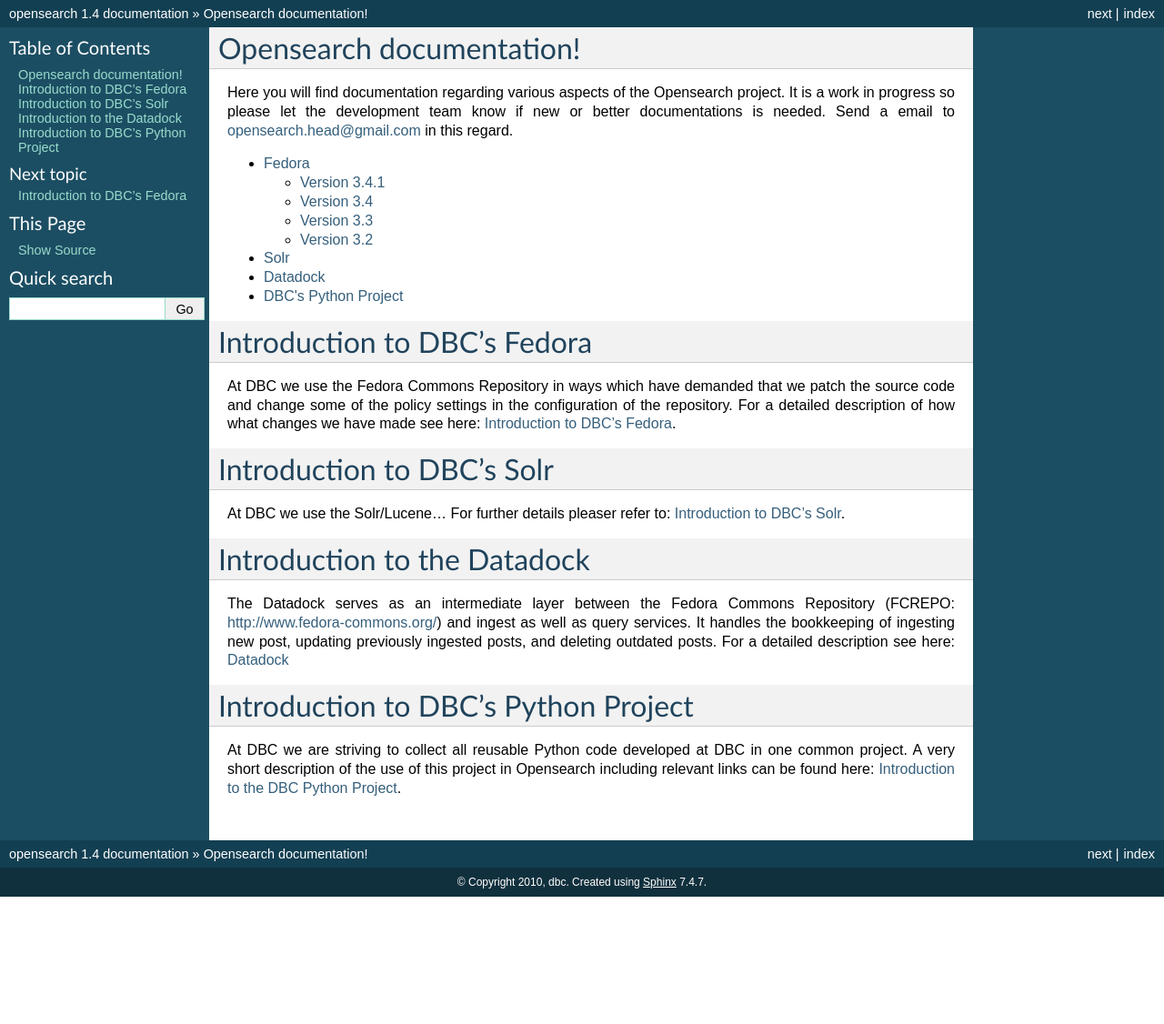
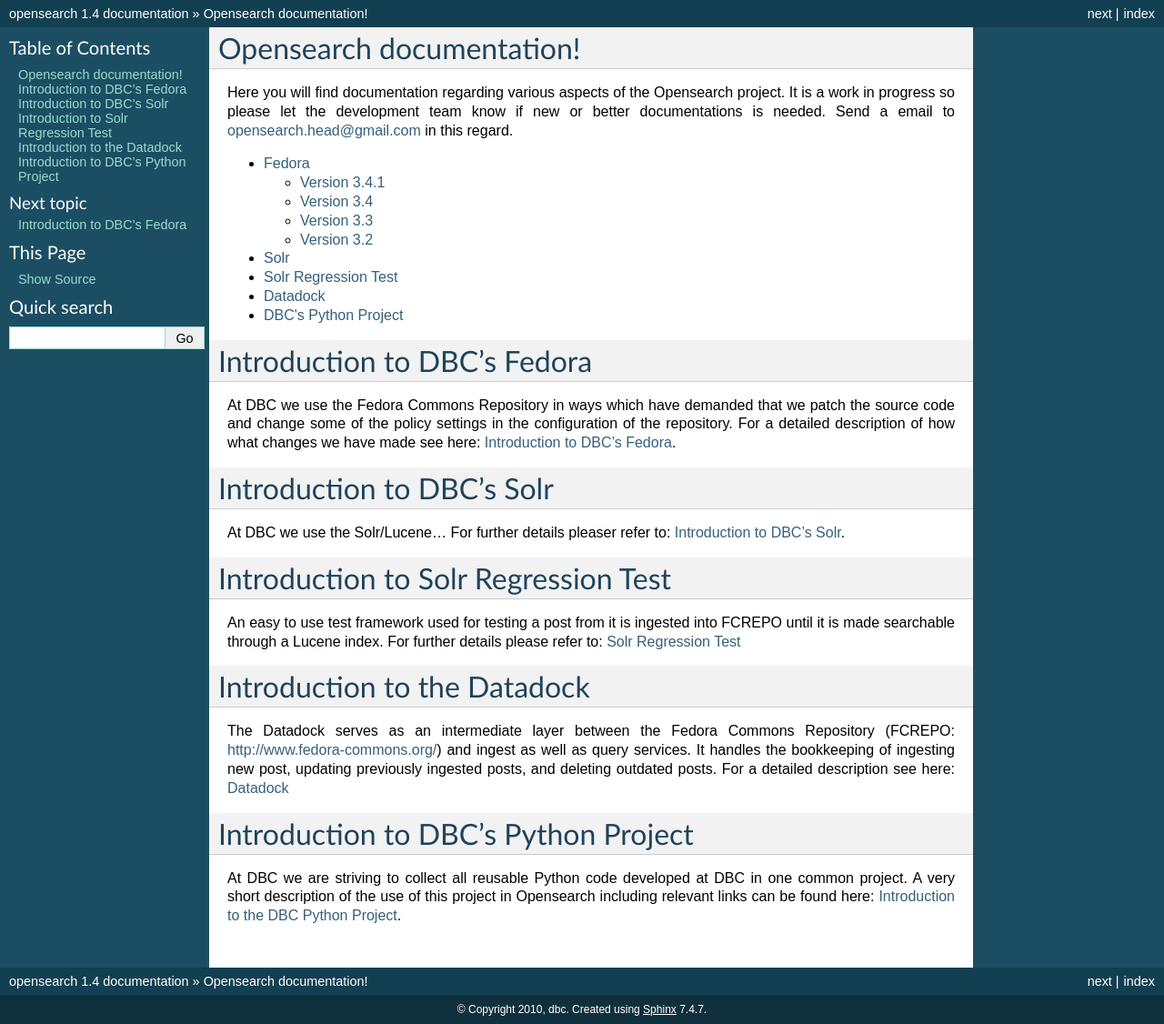
Before and after one commit to DBCDK/opensearch, a Sphinx documentation site: the page built from docs/source/index.rst, in a window 1280 px wide. Shown: the whole page at 91% size. Built offline with Sphinx 7.4.7, drawn with Linux system fonts in a browser that asks for light colours; before the commit the page ends 986 px from its top, so only the background shows below that.

Commit message:
Adding regression test documentation structure
git-svn-id: svn://oss.beweb.dbc.dk/sync_search/opensearch/trunk@26650 51cac136-f83d-432d-bb6f-125e83a60a2d

```diff
--- a/docs/source/index.rst
+++ b/docs/source/index.rst
@@ -17,6 +17,7 @@
 
    Fedora <fedora_dbc/fedora_dbc_intro>
    Solr <solr_dbc/solr_dbc_intro>
+   Solr Regression Test <solr_dbc/solr_regression>
    Datadock <opensearch/datadock>
    DBC's Python Project <dbc_python/dbc_python_intro>
 
@@ -36,6 +37,14 @@
 At DBC we use the Solr/Lucene... For further details pleaser refer to:
 :doc:`solr_dbc/solr_dbc_intro`.
 
+====================================
+Introduction to Solr Regression Test
+====================================
+
+An easy to use test framework used for testing a post from it is ingested into FCREPO
+until it is made searchable through a Lucene index. For further details please refer to:
+:doc:`solr_dbc/solr_regression`
+
 ============================
 Introduction to the Datadock
 ============================
```
Also changed, not shown: docs/source/solr_dbc/solr_regression.rst (added, +7 -0 lines), 5 other files.
